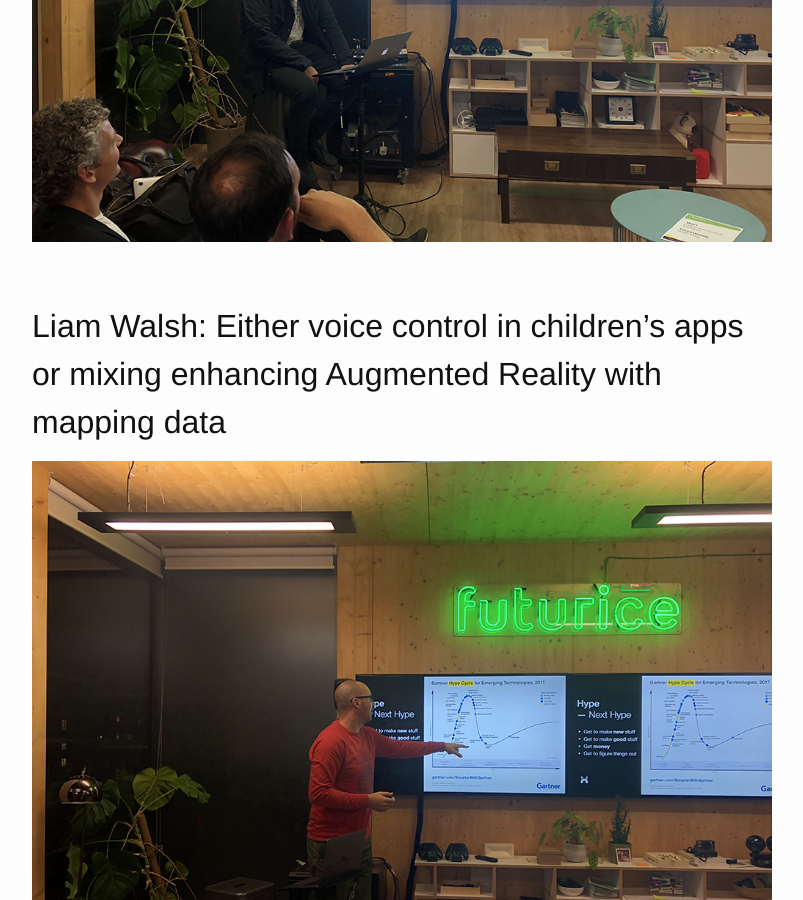
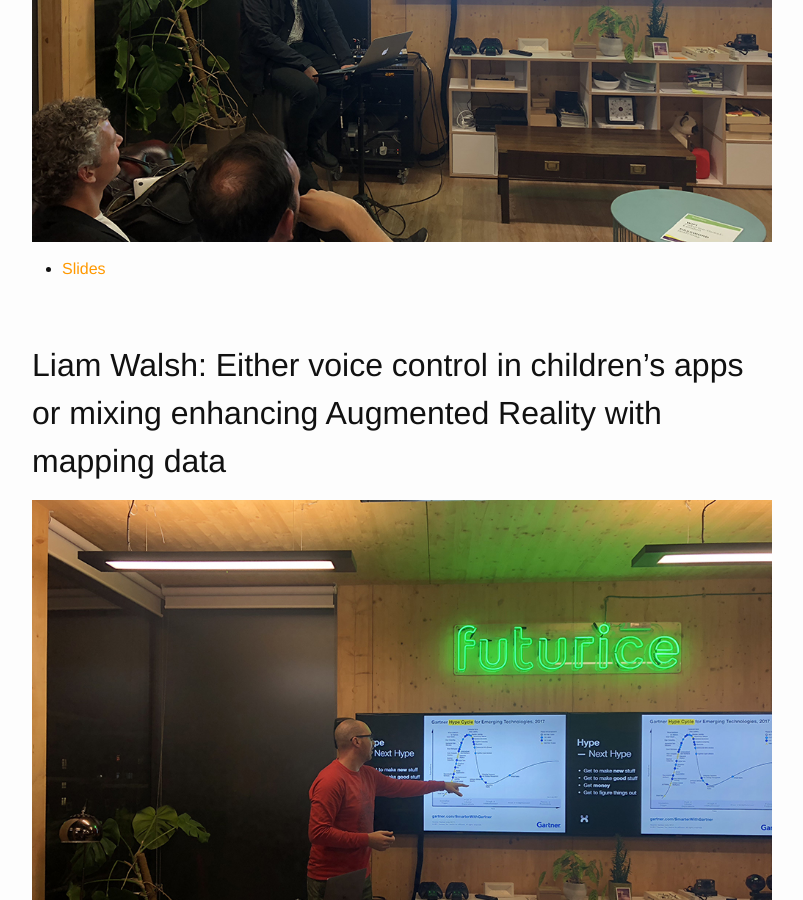
Before and after one commit to hmtl6/hmtl6.github.io, a Jekyll site: the page built from _posts/2018-09-20-the-future-of-rice.md, in a window 1280 px wide and 900 px high, scrolled down 3329 px. Shown: the whole window, without its empty margins (238-1041 px from the left). Built offline with Jekyll 4.4.1, drawn with Linux system fonts in a browser that asks for light colours.

Commit message:
Add Joel's talk, fix John's hair

```diff
--- a/_posts/2018-09-20-the-future-of-rice.md
+++ b/_posts/2018-09-20-the-future-of-rice.md
@@ -26,5 +26,7 @@ speakers:
 ## Joel Gethin Lewis: Experiences using Glitch.com for teaching creative coding, as well as ml5.js
 ![Joel Gethin Lewis]({{ site.url }}/img/2018-09-20-005.jpg)
 
+- [Slides](https://joelgethinlewis.com/presentations/HMTL2018/)
+
 ## Liam Walsh: Either voice control in children's apps or mixing enhancing Augmented Reality with mapping data
 ![Liam Walsh]({{ site.url }}/img/2018-09-20-001.jpg)
```
Also changed, not shown: img/2018-09-20-007.jpg.
